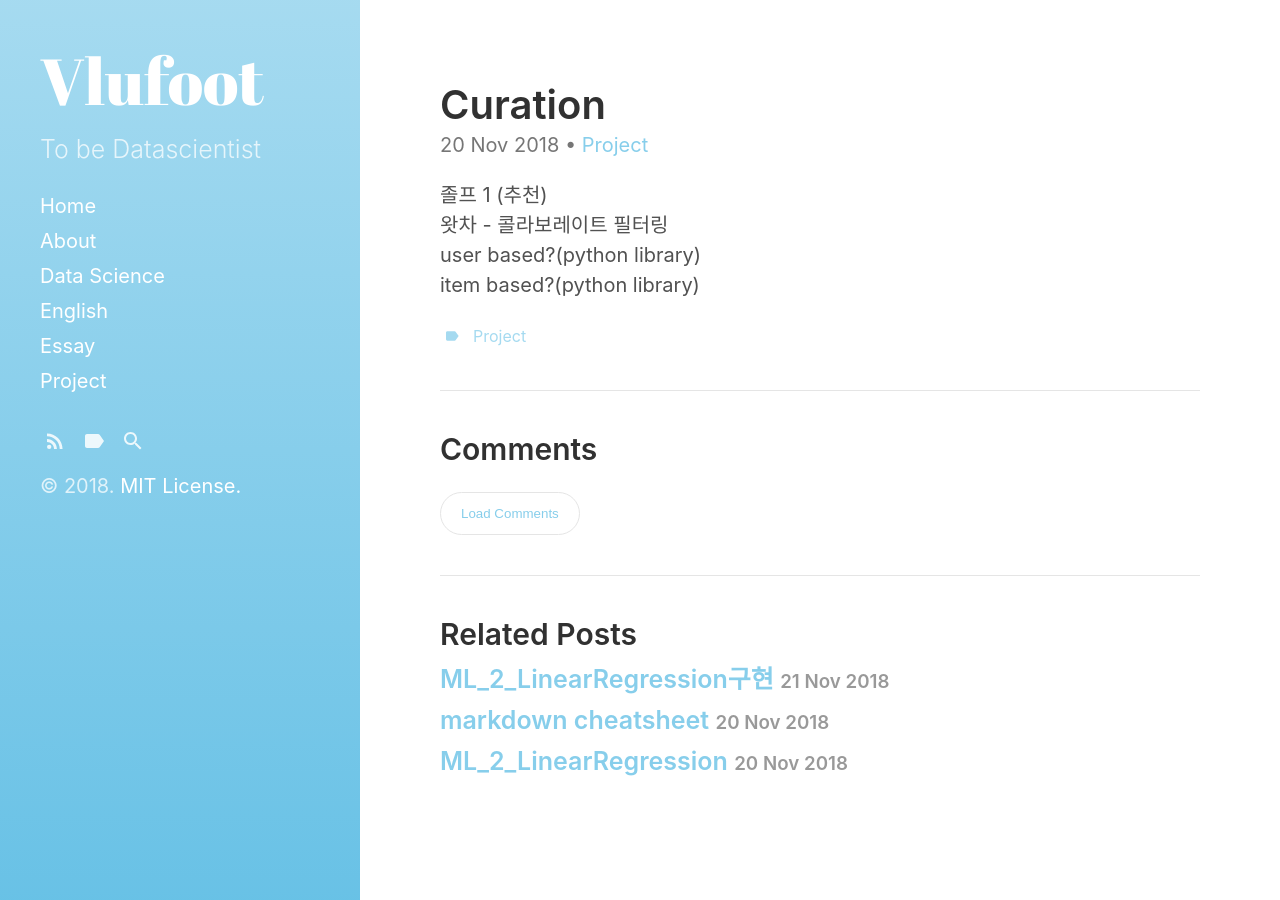
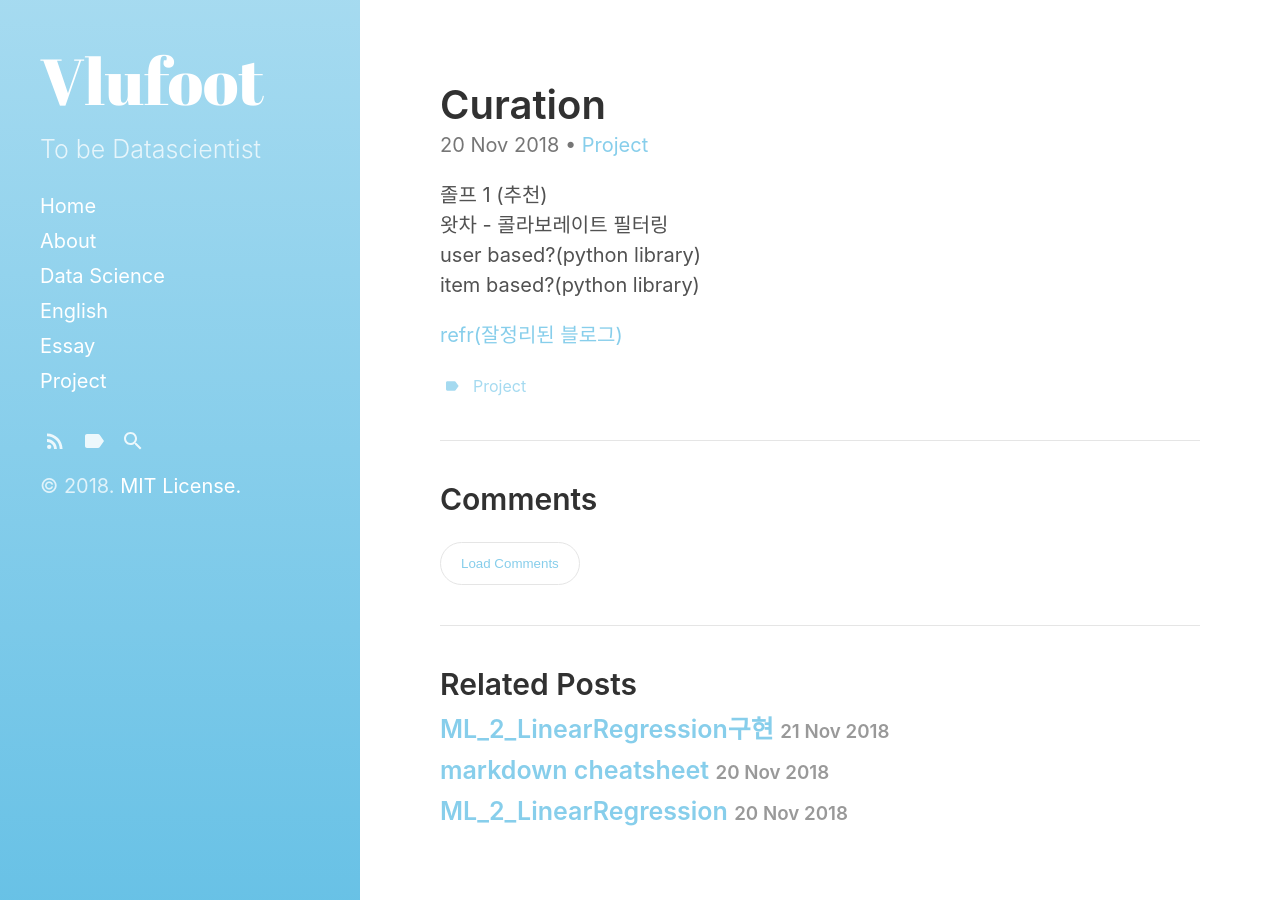
Before and after one commit to vlufoot/vlufoot.github.io, a Jekyll site: the page built from _posts/project/2018-11-20-curation.md, in a window 1280 px wide. Built offline with Jekyll 4.4.1, drawn with Linux system fonts in a browser that asks for light colours.

Commit message:
Update 2018-11-20-curation.md

```diff
--- a/_posts/project/2018-11-20-curation.md
+++ b/_posts/project/2018-11-20-curation.md
@@ -12,3 +12,5 @@ tags:
 왓차 - 콜라보레이트 필터링
 user based?(python library)
 item based?(python library)
+
+[refr(잘정리된 블로그)](http://yamalab.tistory.com/68?category=747907)
```
